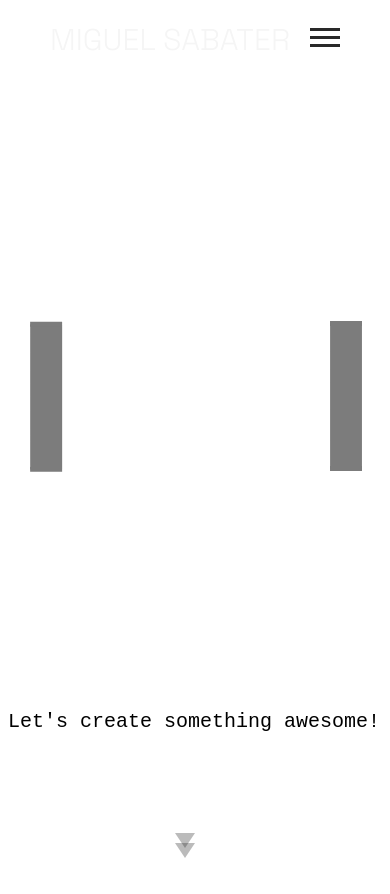
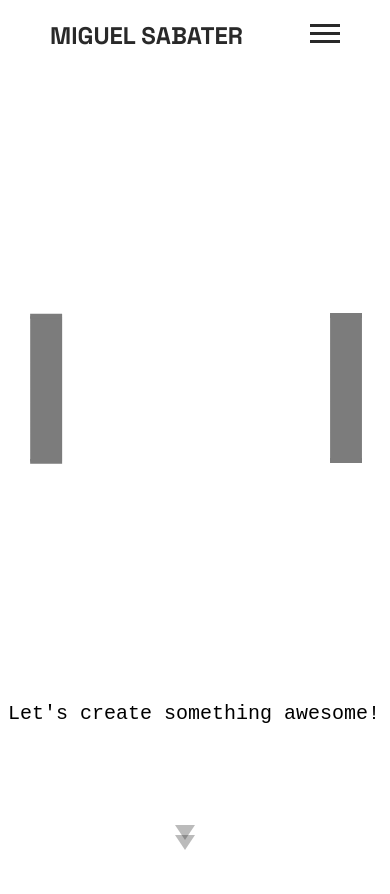
Before and after one commit to miguelalfonsosabater/vandamdesign, a React (Create React App) app: page / in a window 390 px wide. Shown: the top 894 px of the page. Built offline with nearby package versions, Linux system fonts and the light colour scheme.

Commit message:
Fix: Updated the Branding Background position

```diff
--- a/public/index.html
+++ b/public/index.html
@@ -24,7 +24,7 @@
       work correctly both with client-side routing and a non-root public URL.
       Learn how to configure a non-root public URL by running `npm run build`.
     -->
-    <title>React App</title>
+    <title>VANDAM DESIGN</title>
 
 
     <style>
--- a/src/components/BrandingDescription.css
+++ b/src/components/BrandingDescription.css
@@ -127,13 +127,14 @@
 @media (max-width: 768px) {
 
     .brandingBackground {
-        position: absolute;
-
+        position: relative;
+        left: 0;
         height: auto;
         width: 100vw;
         position: fixed;
         background: rgba(20, 20, 20, 0.453);
         overflow-y: scroll;
+        z-index: 999;
     }
 
     .BrandingContainer{
--- a/src/components/NavigationBar.css
+++ b/src/components/NavigationBar.css
@@ -90,6 +90,10 @@ Button:hover{
         padding: 20px 50px;
     }
 
+    #NameMiguel{
+        color: #292929;
+    }
+
     .menu {
         display: none;
         z-index: 999;
--- a/src/components/NavigationBar.js
+++ b/src/components/NavigationBar.js
@@ -12,7 +12,7 @@ const NavigationBar = () => {
 
     return (
         <nav>
-            <div className="logo"> <a href="#LottieSection">MIGUEL SABATER </a>   </div>
+            <a href="#LottieSection" id='NameMiguel'> <div className="logo"> MIGUEL SABATER </div> </a>
             <div className={`menu ${isMobileMenuOpen ? 'open' : ''}`}>
                 <ul>
                     <li><a href="#LottieSection" onClick={toggleMobileMenu}>HOME</a></li>
```
